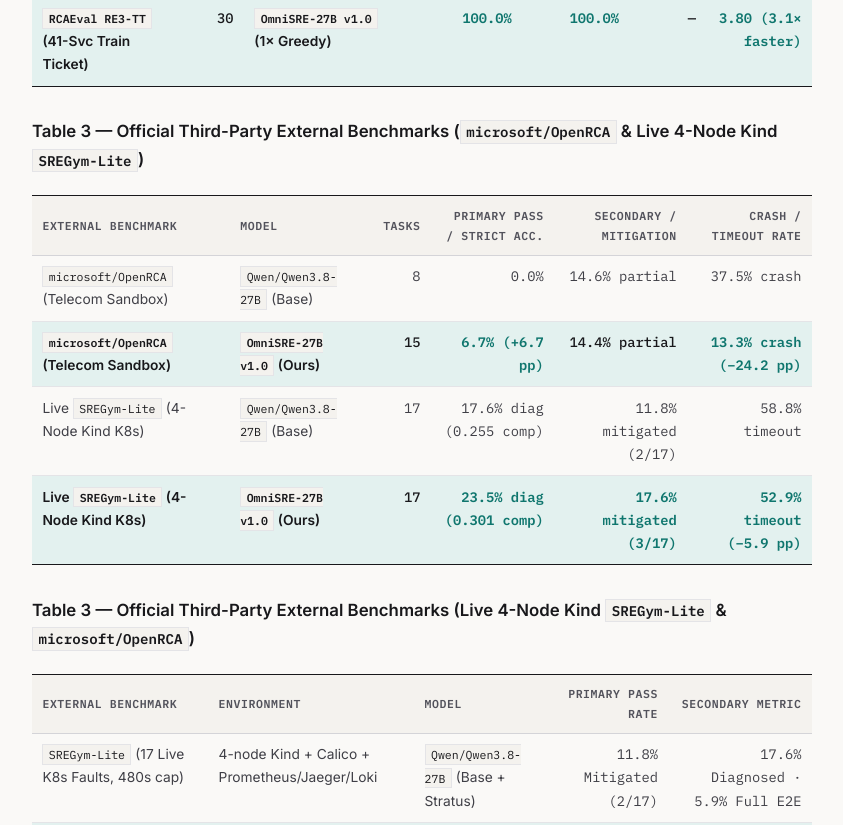
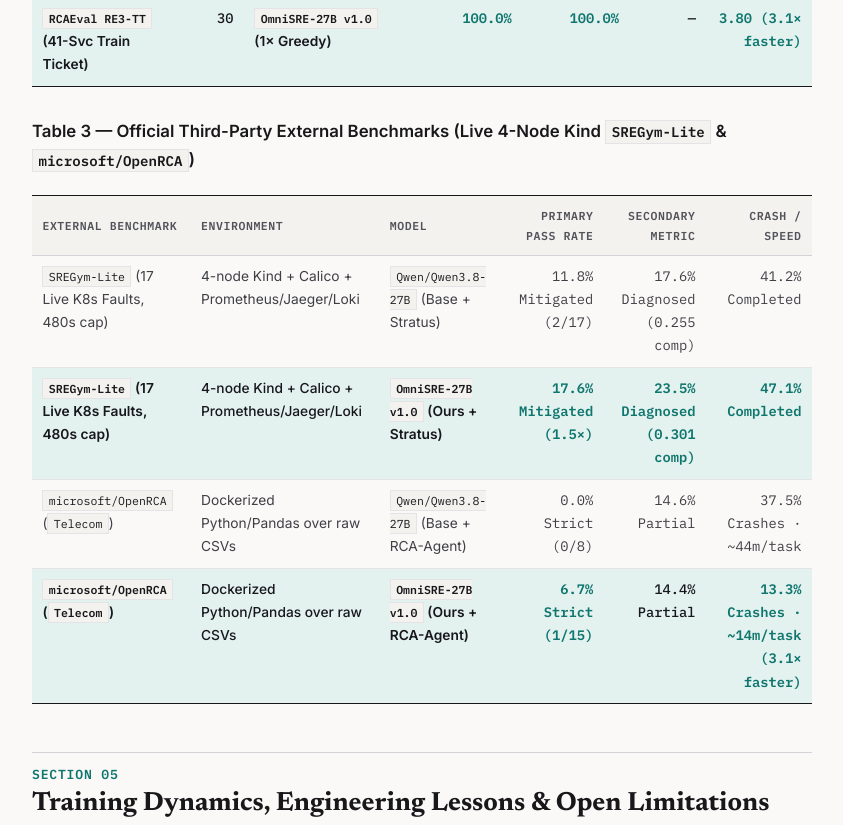
Before and after one commit to w3joe/OmniSRE, a plain HTML site: page docs/index.html in a window 1280 px wide. Shown: the part 7211-8036 px from the top of the page, without its empty margins (328-1171 px from the left). Drawn offline with Linux system fonts and the light colour scheme.

Commit message:
Deduplicate Table 3 in docs/index.html & README.md

```diff
--- a/docs/index.html
+++ b/docs/index.html
@@ -751,56 +751,6 @@
         </table>
       </div>
 
-      <h3>Table 3 — Official Third-Party External Benchmarks (<code>microsoft/OpenRCA</code> &amp; Live 4-Node Kind <code>SREGym-Lite</code>)</h3>
-      <div class="table-wrap">
-        <table>
-          <thead>
-            <tr>
-              <th>External Benchmark</th>
-              <th>Model</th>
-              <th class="num">Tasks</th>
-              <th class="num">Primary Pass / Strict Acc.</th>
-              <th class="num">Secondary / Mitigation</th>
-              <th class="num">Crash / Timeout Rate</th>
-            </tr>
-          </thead>
-          <tbody>
-            <tr>
-              <td><code>microsoft/OpenRCA</code> (Telecom Sandbox)</td>
-              <td><code>Qwen/Qwen3.8-27B</code> (Base)</td>
-              <td class="num">8</td>
-              <td class="num">0.0%</td>
-              <td class="num">14.6% partial</td>
-              <td class="num">37.5% crash</td>
-            </tr>
-            <tr class="highlight">
-              <td><strong><code>microsoft/OpenRCA</code> (Telecom Sandbox)</strong></td>
-              <td><strong><code>OmniSRE-27B v1.0</code> (Ours)</strong></td>
-              <td class="num">15</td>
-              <td class="num"><span class="gain">6.7% (+6.7 pp)</span></td>
-              <td class="num">14.4% partial</td>
-              <td class="num"><span class="gain">13.3% crash (&minus;24.2 pp)</span></td>
-            </tr>
-            <tr>
-              <td>Live <code>SREGym-Lite</code> (4-Node Kind K8s)</td>
-              <td><code>Qwen/Qwen3.8-27B</code> (Base)</td>
-              <td class="num">17</td>
-              <td class="num">17.6% diag (0.255 comp)</td>
-              <td class="num">11.8% mitigated (2/17)</td>
-              <td class="num">58.8% timeout</td>
-            </tr>
-            <tr class="highlight">
-              <td><strong>Live <code>SREGym-Lite</code> (4-Node Kind K8s)</strong></td>
-              <td><strong><code>OmniSRE-27B v1.0</code> (Ours)</strong></td>
-              <td class="num">17</td>
-              <td class="num"><span class="gain">23.5% diag (0.301 comp)</span></td>
-              <td class="num"><span class="gain">17.6% mitigated (3/17)</span></td>
-              <td class="num"><span class="gain">52.9% timeout (&minus;5.9 pp)</span></td>
-            </tr>
-          </tbody>
-        </table>
-      </div>
-
       <h3>Table 3 — Official Third-Party External Benchmarks (Live 4-Node Kind <code>SREGym-Lite</code> &amp; <code>microsoft/OpenRCA</code>)</h3>
       <div class="table-wrap">
         <table>
@@ -811,6 +761,7 @@
               <th>Model</th>
               <th class="num">Primary Pass Rate</th>
               <th class="num">Secondary Metric</th>
+              <th class="num">Crash / Speed</th>
             </tr>
           </thead>
           <tbody>
@@ -819,28 +770,32 @@
               <td>4-node Kind + Calico + Prometheus/Jaeger/Loki</td>
               <td><code>Qwen/Qwen3.8-27B</code> (Base + Stratus)</td>
               <td class="num">11.8% Mitigated (2/17)</td>
-              <td class="num">17.6% Diagnosed · 5.9% Full E2E</td>
+              <td class="num">17.6% Diagnosed (0.255 comp)</td>
+              <td class="num">41.2% Completed</td>
             </tr>
             <tr class="highlight">
               <td><strong><code>SREGym-Lite</code> (17 Live K8s Faults, 480s cap)</strong></td>
               <td>4-node Kind + Calico + Prometheus/Jaeger/Loki</td>
               <td><strong><code>OmniSRE-27B v1.0</code> (Ours + Stratus)</strong></td>
               <td class="num"><span class="gain">17.6% Mitigated (1.5&times;)</span></td>
-              <td class="num"><span class="gain">23.5% Diagnosed · 11.8% Full E2E (2.0&times;)</span></td>
+              <td class="num"><span class="gain">23.5% Diagnosed (0.301 comp)</span></td>
+              <td class="num"><span class="gain">47.1% Completed</span></td>
             </tr>
             <tr>
               <td><code>microsoft/OpenRCA</code> (<code>Telecom</code>)</td>
               <td>Dockerized Python/Pandas over raw CSVs</td>
               <td><code>Qwen/Qwen3.8-27B</code> (Base + RCA-Agent)</td>
               <td class="num">0.0% Strict (0/8)</td>
-              <td class="num">37.5% Sandbox Crashes · ~44m/task</td>
+              <td class="num">14.6% Partial</td>
+              <td class="num">37.5% Crashes · ~44m/task</td>
             </tr>
             <tr class="highlight">
               <td><strong><code>microsoft/OpenRCA</code> (<code>Telecom</code>)</strong></td>
               <td>Dockerized Python/Pandas over raw CSVs</td>
               <td><strong><code>OmniSRE-27B v1.0</code> (Ours + RCA-Agent)</strong></td>
               <td class="num"><span class="gain">6.7% Strict (1/15)</span></td>
-              <td class="num"><span class="gain">13.3% Sandbox Crashes · ~14m/task (3.1&times; faster)</span></td>
+              <td class="num">14.4% Partial</td>
+              <td class="num"><span class="gain">13.3% Crashes · ~14m/task (3.1&times; faster)</span></td>
             </tr>
           </tbody>
         </table>
```
Also changed, not shown: 1 other file.
